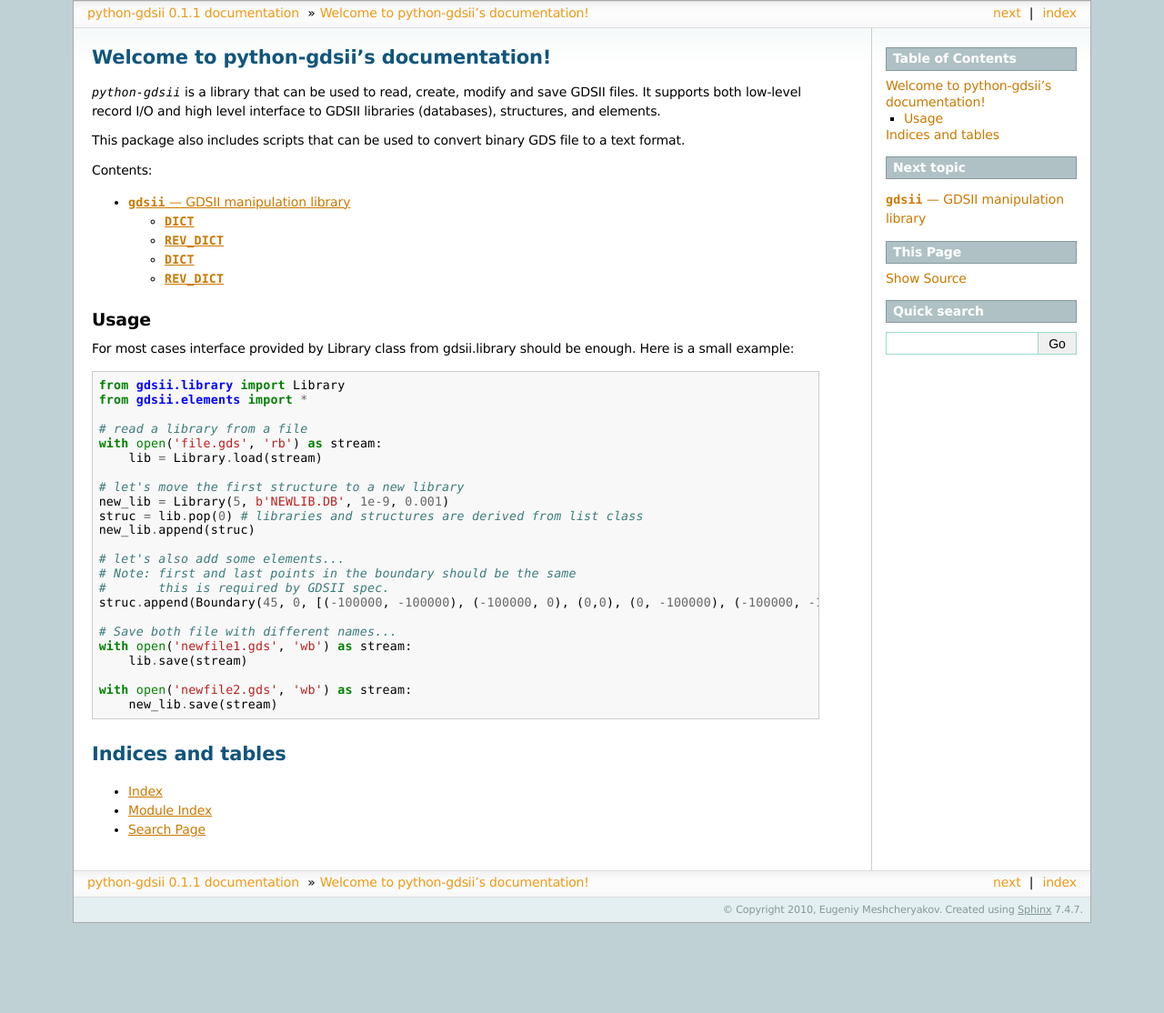
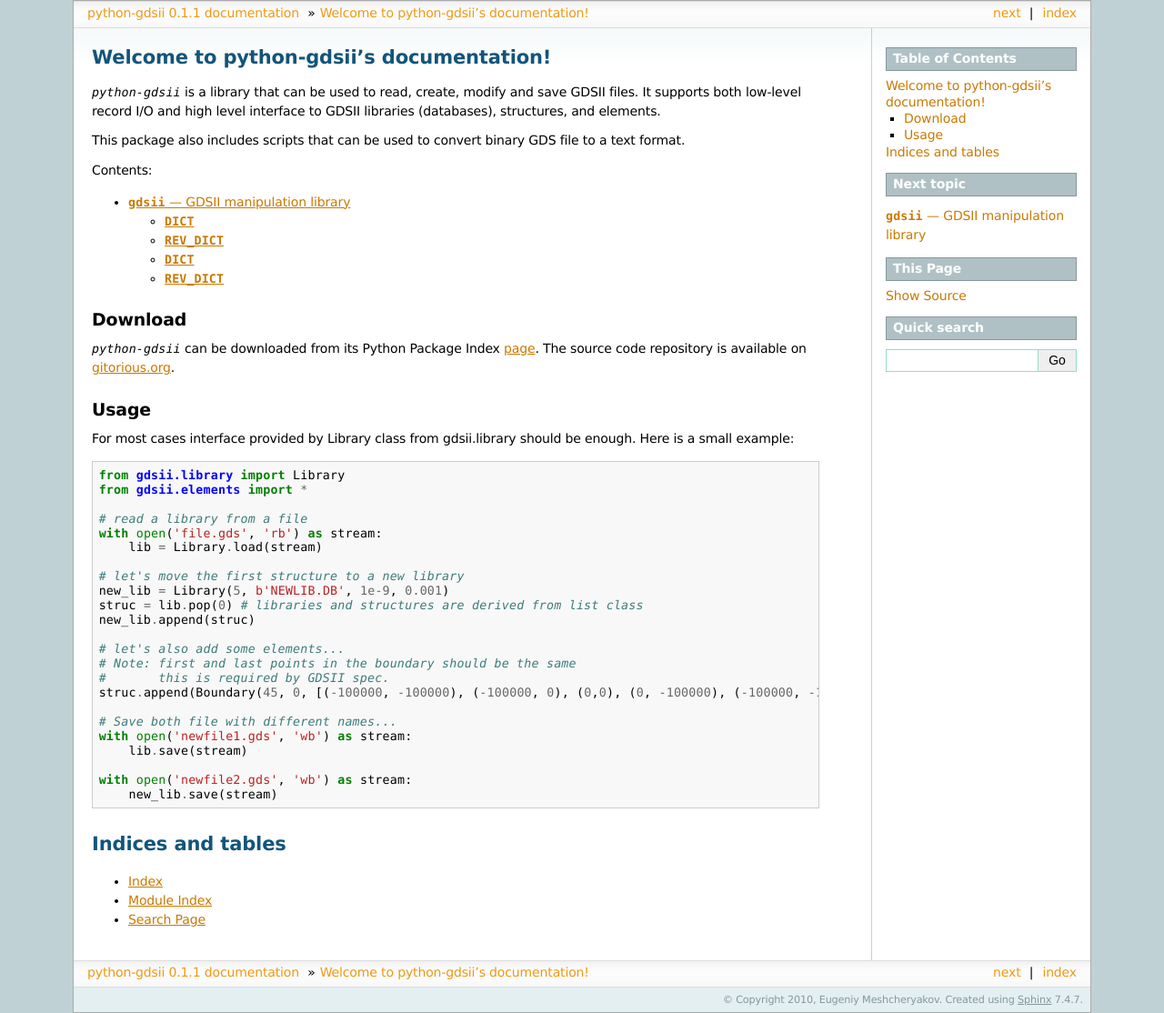
Before and after one commit to eugmes/python-gdsii, a Sphinx documentation site: the page built from doc/index.rst, in a window 1280 px wide. Shown: the whole page at 91% size. Built offline with Sphinx 7.4.7, drawn with Linux system fonts in a browser that asks for light colours; before the commit the page ends 1015 px from its top, so only the background shows below that.

Commit message:
Add download links

```diff
--- a/doc/index.rst
+++ b/doc/index.rst
@@ -14,6 +14,12 @@ Contents:
    :maxdepth: 2
 
    gdsii/index
+
+Download
+--------
+
+`python-gdsii` can be downloaded from its Python Package Index `page <http://pypi.python.org/pypi/python-gdsii/>`_.
+The source code repository is available on `gitorious.org <http://gitorious.org/python-gdsii>`_.
 
 Usage
 -----
```
